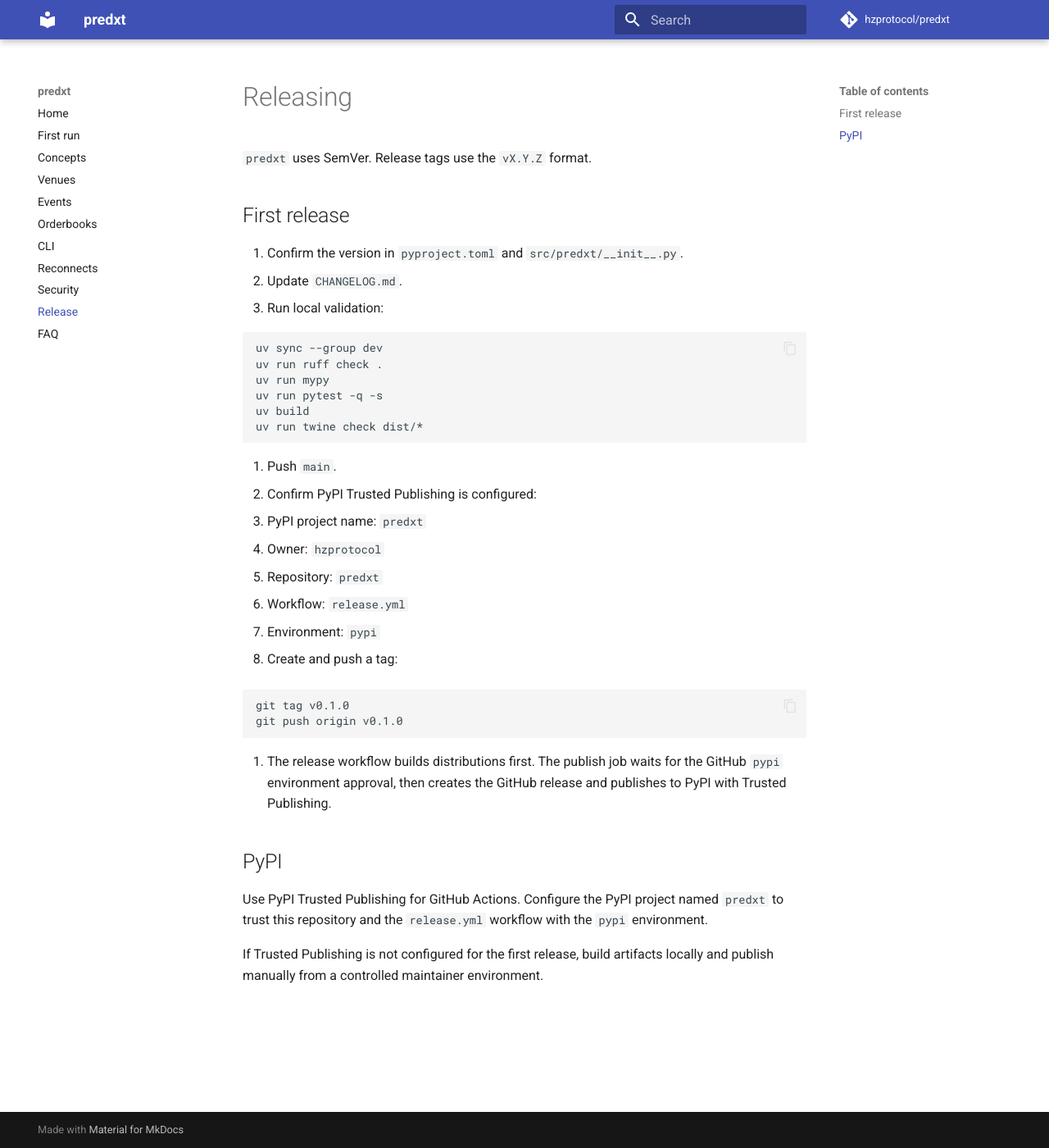
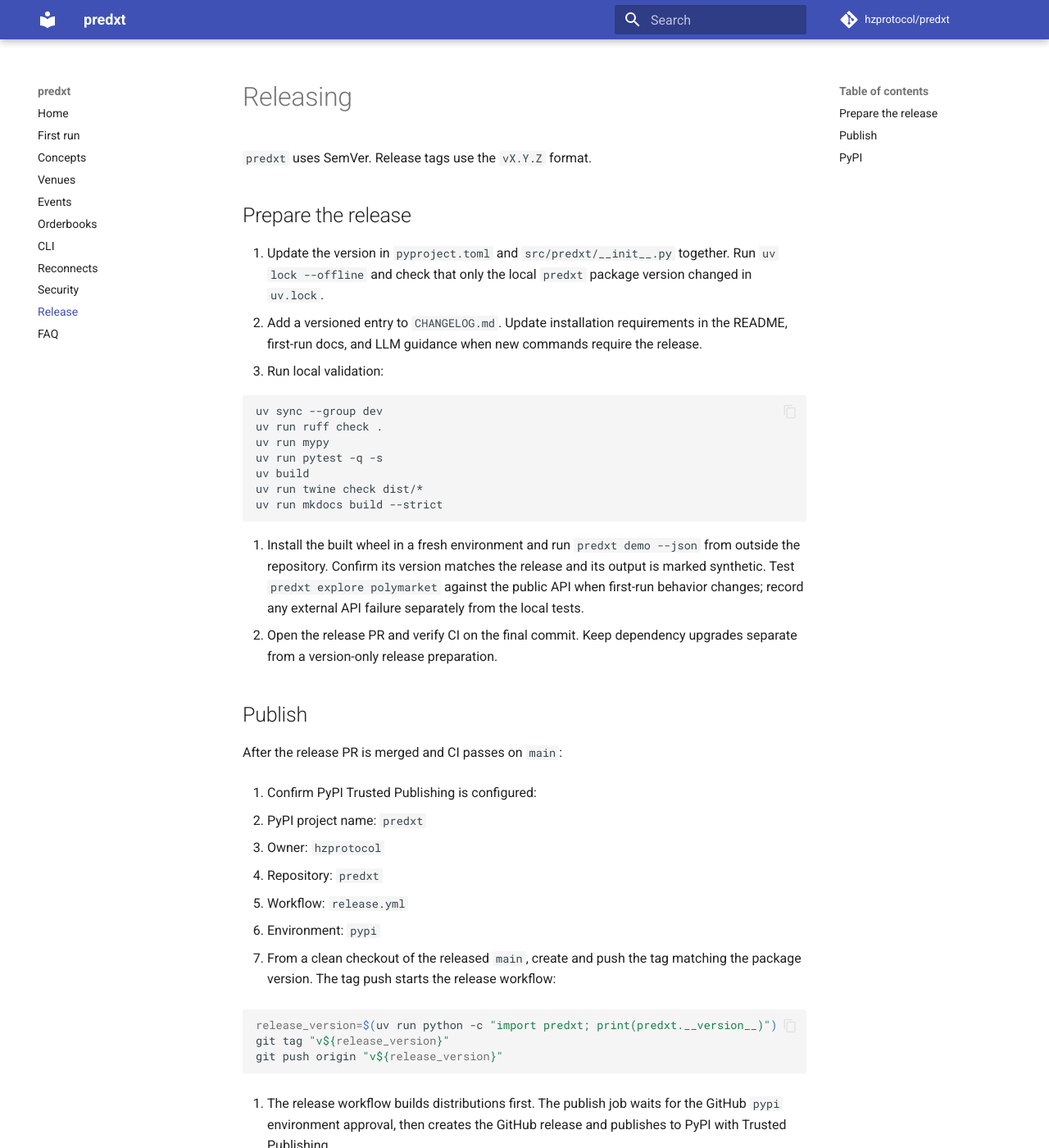
Before and after one commit to hzprotocol/predxt, an MkDocs documentation site: the page built from docs/releasing.md, in a window 1280 px wide and 1400 px high. Shown: the whole window at 82% size. Built offline with MkDocs 1.6.1 and Material for MkDocs 9.7.7, drawn with Linux system fonts in a browser that asks for light colours; comment, search, counter and statistics services are not loaded; some of the changed text lies outside the part shown.

````diff
--- a/docs/releasing.md
+++ b/docs/releasing.md
@@ -2,10 +2,13 @@
 
 `predxt` uses SemVer. Release tags use the `vX.Y.Z` format.
 
-## First release
+## Prepare the release
 
-1. Confirm the version in `pyproject.toml` and `src/predxt/__init__.py`.
-2. Update `CHANGELOG.md`.
+1. Update the version in `pyproject.toml` and `src/predxt/__init__.py` together.
+   Run `uv lock --offline` and check that only the local `predxt` package version
+   changed in `uv.lock`.
+2. Add a versioned entry to `CHANGELOG.md`. Update installation requirements in
+   the README, first-run docs, and LLM guidance when new commands require the release.
 3. Run local validation:
 
    ```bash
@@ -15,10 +18,22 @@
    uv run pytest -q -s
    uv build
    uv run twine check dist/*
+   uv run mkdocs build --strict
    ```
 
-4. Push `main`.
-5. Confirm PyPI Trusted Publishing is configured:
+4. Install the built wheel in a fresh environment and run `predxt demo --json`
+   from outside the repository. Confirm its version matches the release and
+   its output is marked synthetic. Test `predxt explore polymarket` against the
+   public API when first-run behavior changes; record any external API failure
+   separately from the local tests.
+5. Open the release PR and verify CI on the final commit. Keep dependency upgrades
+   separate from a version-only release preparation.
+
+## Publish
+
+After the release PR is merged and CI passes on `main`:
+
+1. Confirm PyPI Trusted Publishing is configured:
 
    - PyPI project name: `predxt`
    - Owner: `hzprotocol`
@@ -26,16 +41,22 @@
    - Workflow: `release.yml`
    - Environment: `pypi`
 
-6. Create and push a tag:
+2. From a clean checkout of the released `main`, create and push the tag matching
+   the package version. The tag push starts the release workflow:
 
    ```bash
-   git tag v0.1.0
-   git push origin v0.1.0
+   release_version=$(uv run python -c "import predxt; print(predxt.__version__)")
+   git tag "v${release_version}"
+   git push origin "v${release_version}"
    ```
 
-7. The release workflow builds distributions first. The publish job waits for
+3. The release workflow builds distributions first. The publish job waits for
    the GitHub `pypi` environment approval, then creates the GitHub release and
    publishes to PyPI with Trusted Publishing.
+
+4. Confirm the GitHub release and exact PyPI version exist. Install that version
+   in a fresh environment and run the offline demo. Check that the published
+   documentation shows the matching first-run instructions before sharing them.
 
 ## PyPI
 
--- a/llms-full.txt
+++ b/llms-full.txt
@@ -69,7 +69,7 @@ must not inspect or cancel private message task attributes.
 
 ### CLI
 
-Development first-run commands (not yet in PyPI 0.2.2):
+First-run commands require predxt 0.3.0 or later:
 
 ```bash
 predxt demo
--- a/llms.txt
+++ b/llms.txt
@@ -48,7 +48,7 @@ REST clients expose `search_markets`, `get_market`, `get_orderbook`, and
 
 ## CLI
 
-Development version (not yet in PyPI 0.2.2):
+First-run commands require predxt 0.3.0 or later:
 
 ```bash
 predxt demo
--- a/pyproject.toml
+++ b/pyproject.toml
@@ -1,6 +1,6 @@
 [project]
 name = "predxt"
-version = "0.2.2"
+version = "0.3.0"
 description = "Read-only prediction market data clients for Polymarket, Kalshi, and Opinion"
 readme = "README.md"
 requires-python = ">=3.12"
--- a/src/predxt/__init__.py
+++ b/src/predxt/__init__.py
@@ -1,4 +1,4 @@
-__version__ = "0.2.2"
+__version__ = "0.3.0"
 
 from .base import BaseWsClient, HealthMetrics, VenueMessage, build_venue_message
 from .events import (
````
Also changed, not shown: other parts of llms.txt (+1 -1 lines), CHANGELOG.md (+1 -1 lines), README.md (+4 -5 lines), docs/cli.md (+6 -2 lines), docs/first-run.md (+2 -3 lines), docs/index.md (+3 -4 lines), 1 other file.
